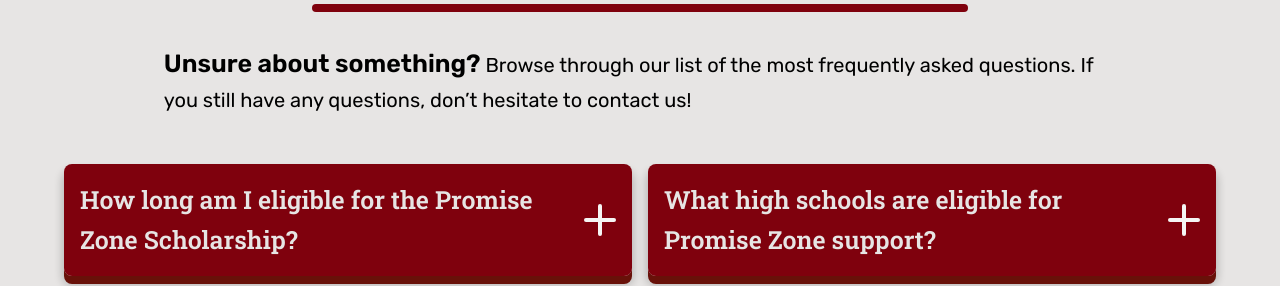
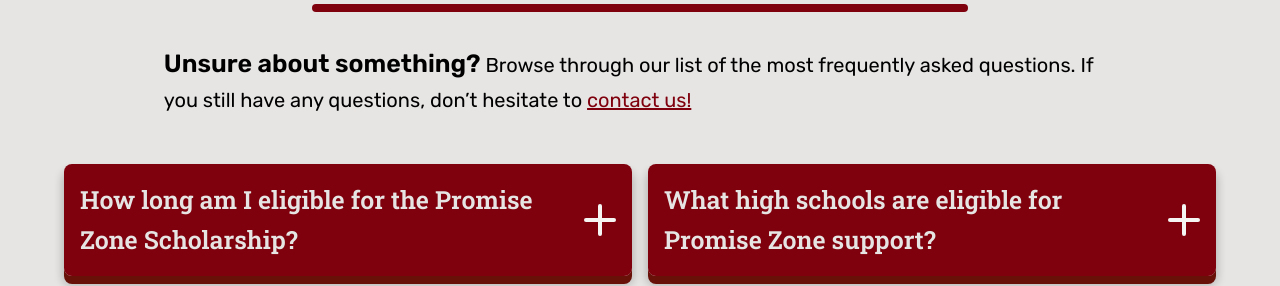
Before and after one commit to rsdrew/promiseZone, a Jekyll site: the page built from faqs.html, in a window 1280 px wide. Shown: the part 223-509 px from the top of the page. Built offline with Jekyll 4.4.1, drawn with Linux system fonts in a browser that asks for light colours.

Commit message:
Added Contact page

```diff
--- /dev/null
+++ b/_sass/pages/contact.scss
@@ -0,0 +1,13 @@
+.contact-wrapper{
+  display: grid;
+  grid-template-columns: 2fr 1fr;
+  justify-items: center;
+
+  @media (max-width: 1200px) {
+    grid-template-columns: 1fr;
+
+    img {
+      display: none;
+    }
+  }
+}
--- a/_sass/setup/init.scss
+++ b/_sass/setup/init.scss
@@ -22,6 +22,10 @@
   min-height: var(--sp-xxxxl);
   border: none;
   background-color: var(--base-100);
+}
+
+a {
+  color: var(--brand);
 }
 
 #content {
--- a/assets/css/styles.scss
+++ b/assets/css/styles.scss
@@ -12,6 +12,7 @@
 @import "pages/in-the-news";
 @import "pages/board-of-directors";
 @import "pages/college-preparation";
+@import "pages/contact";
 @import "components/navbar";
 @import "components/button";
 @import "components/report";
--- a/faqs.html
+++ b/faqs.html
@@ -5,7 +5,7 @@
 
 <div class="container">
   <h1 class="text-page-header">Frequently asked questions</h1>
-  <h2 class="text-page-subheader"><span class="text-page-subheader--bold">Unsure about something?</span> Browse through our list of the most frequently asked questions. If you still have any questions, don’t hesitate to contact us!</h2>
+  <h2 class="text-page-subheader"><span class="text-page-subheader--bold">Unsure about something?</span> Browse through our list of the most frequently asked questions. If you still have any questions, don’t hesitate to <a href="{{ site.baseurl}}/contact.html">contact us!</a></h2>
 
   {% include components/faqs.html %}
 </div>
```
Also changed, not shown: contact.html (added, +13 -0 lines), assets/images/backgrounds/vikingHead.png (added).
